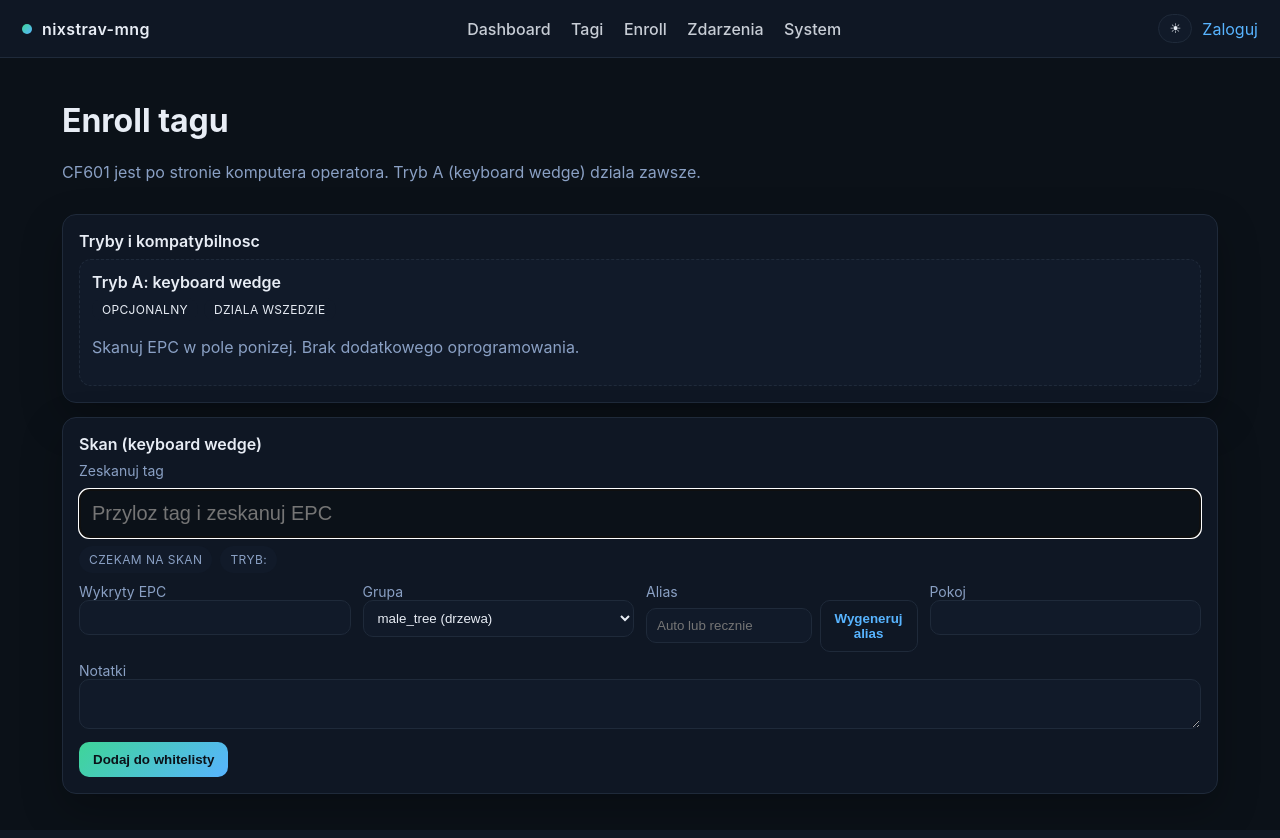
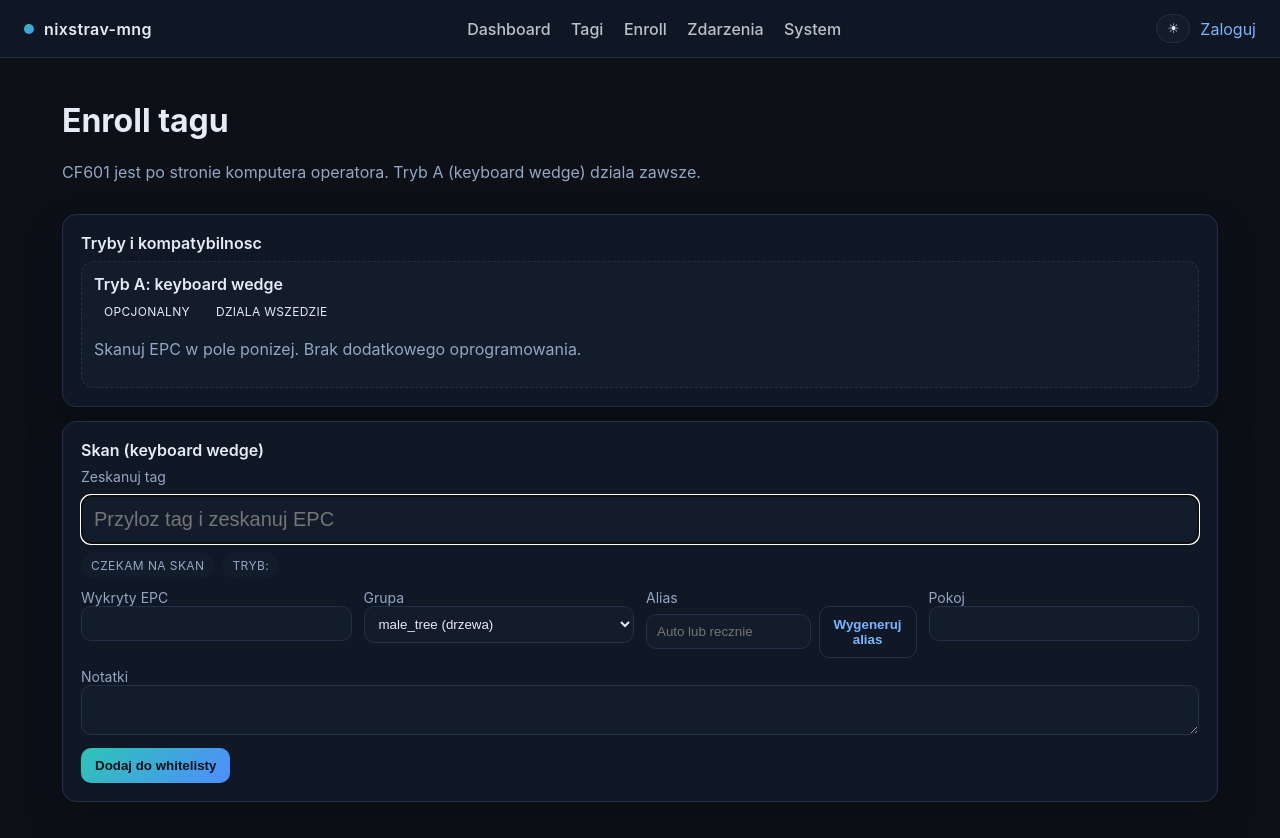
Before and after one commit to paulnovy/nixstrav-mng, a Flask app: template app/templates/enroll.html in a window 1280 px wide. Run offline with Flask 3, Linux system fonts and the light colour scheme; the template is opened without the code that fills it, so the values that code supplies are empty; parts of the project's set-up code (start-up, migrations or seed data) failed here and were passed over.

Commit message:
Fix theme toggle and refine medical styling

```diff
--- a/app/static/styles.css
+++ b/app/static/styles.css
@@ -1,42 +1,43 @@
 * { box-sizing: border-box; }
 
 :root {
-    --bg: #0b1118;
+    --bg: #0d1117;
     --bg-soft: #0f1724;
-    --bg-card: #111a29;
-    --bg-elev: #0f1724;
-    --text: #e8edf5;
-    --muted: #8aa0c4;
-    --border: #1f2a3a;
-    --brand: linear-gradient(135deg, #3ed598, #58b4ff);
-    --accent: #58b4ff;
-    --accent-soft: #112234;
-    --shadow: 0 16px 40px rgba(0,0,0,0.25);
-    --success: #1f8f5f;
-    --warn: #f6e05e;
-    --danger: #f56565;
+    --bg-card: #131c2a;
+    --bg-elev: #101826;
+    --text: #e6ecf5;
+    --muted: #93a7c5;
+    --border: #223048;
+    --brand: linear-gradient(135deg, #2cc5b3, #4f8dff);
+    --accent: #7ab4ff;
+    --accent-soft: #12233a;
+    --shadow: 0 18px 40px rgba(0,0,0,0.28);
+    --success: #2bb673;
+    --warn: #f59e0b;
+    --danger: #ef4444;
 }
 
-:root[data-theme="light"] {
-    --bg: #f5f7fb;
+:root[data-theme="light"],
+body[data-theme="light"] {
+    --bg: #f7f9fc;
     --bg-soft: #ffffff;
-    --bg-card: #f0f3f9;
+    --bg-card: #f1f5fb;
     --bg-elev: #ffffff;
-    --text: #1c2433;
-    --muted: #5b6b86;
-    --border: #d7dfeb;
-    --brand: linear-gradient(135deg, #2dd4bf, #3b82f6);
-    --accent: #2563eb;
-    --accent-soft: #e8eefc;
-    --shadow: 0 12px 30px rgba(20, 34, 66, 0.08);
-    --success: #148a55;
-    --warn: #d97706;
-    --danger: #dc2626;
+    --text: #1b2430;
+    --muted: #5a6b87;
+    --border: #d8e0ec;
+    --brand: linear-gradient(135deg, #22c1b6, #2f6fe6);
+    --accent: #1f5bd6;
+    --accent-soft: #e7effc;
+    --shadow: 0 14px 30px rgba(25, 42, 72, 0.08);
+    --success: #158a5b;
+    --warn: #b45309;
+    --danger: #b91c1c;
 }
 
 body {
     margin: 0;
-    font-family: "Inter", "Segoe UI", system-ui, -apple-system, sans-serif;
+    font-family: "Inter", "Source Sans 3", "Segoe UI", system-ui, -apple-system, sans-serif;
     background: var(--bg);
     color: var(--text);
 }
@@ -48,19 +49,18 @@ a:hover { text-decoration: underline; }
     display: flex;
     align-items: center;
     justify-content: space-between;
-    padding: 14px 22px;
+    padding: 14px 24px;
     background: var(--bg-soft);
     border-bottom: 1px solid var(--border);
     position: sticky;
     top: 0;
     z-index: 10;
-    backdrop-filter: blur(8px);
 }
 
-.brand { display: flex; align-items: center; gap: 10px; font-weight: 600; }
+.brand { display: flex; align-items: center; gap: 10px; font-weight: 600; letter-spacing: 0.3px; }
 .brand-text { letter-spacing: 0.4px; text-transform: lowercase; }
 .logo-dot { width: 10px; height: 10px; background: var(--brand); border-radius: 50%; display: inline-block; }
-.nav a { margin-right: 16px; color: var(--text); font-weight: 500; opacity: 0.85; }
+.nav a { margin-right: 16px; color: var(--text); font-weight: 500; opacity: 0.8; }
 .nav a:last-child { margin-right: 0; }
 .nav a:hover { opacity: 1; }
 
@@ -84,7 +84,7 @@ a:hover { text-decoration: underline; }
     background: var(--bg-elev);
     border: 1px solid var(--border);
     border-radius: 14px;
-    padding: 16px;
+    padding: 18px;
     margin-bottom: 14px;
     box-shadow: var(--shadow);
 }
@@ -100,6 +100,8 @@ tr:hover { background: color-mix(in srgb, var(--bg-card), transparent 30%); }
 code { background: var(--bg-card); padding: 2px 6px; border-radius: 6px; }
 .btn { background: var(--brand); color: #0b1118; border: none; padding: 10px 14px; border-radius: 10px; cursor: pointer; font-weight: 600; }
 .btn.ghost { background: transparent; color: var(--accent); border: 1px solid var(--border); }
+:root[data-theme="light"] .btn { color: #f8fafc; }
+body[data-theme="light"] .btn { color: #f8fafc; }
 .actions { display: flex; gap: 10px; align-items: center; }
 
 input, select, textarea {
@@ -150,7 +152,7 @@ textarea { resize: vertical; }
 .mode-pill.active { background: color-mix(in srgb, var(--success), transparent 85%); color: var(--success); }
 
 .scan-box { margin-bottom: 10px; }
-.scan-input { font-size: 20px; padding: 12px; border: 1px solid color-mix(in srgb, var(--accent), transparent 60%); background: var(--bg); }
+.scan-input { font-size: 20px; padding: 12px; border: 1px solid color-mix(in srgb, var(--accent), transparent 60%); background: var(--bg-card); }
 .scan-status { display: flex; flex-wrap: wrap; gap: 8px; margin-top: 8px; }
 .status-pill { padding: 6px 10px; border-radius: 999px; font-size: 12px; text-transform: uppercase; letter-spacing: 0.4px; background: var(--bg-card); color: var(--muted); }
 .status-pill.ok { background: color-mix(in srgb, var(--success), transparent 85%); color: var(--success); }
--- a/app/templates/base.html
+++ b/app/templates/base.html
@@ -40,9 +40,13 @@
     </main>
     <script>
         const root = document.documentElement;
+        const body = document.body;
         const toggle = document.getElementById('theme-toggle');
         const stored = localStorage.getItem('theme');
-        if (stored) root.dataset.theme = stored;
+        if (stored) {
+            root.dataset.theme = stored;
+            body.dataset.theme = stored;
+        }
         function setIcon() {
             const theme = root.dataset.theme || 'dark';
             toggle.textContent = theme === 'light' ? '☾' : '☀︎';
@@ -51,6 +55,7 @@
             const current = root.dataset.theme || 'dark';
             const next = current === 'light' ? 'dark' : 'light';
             root.dataset.theme = next;
+            body.dataset.theme = next;
             localStorage.setItem('theme', next);
             setIcon();
         });
```
